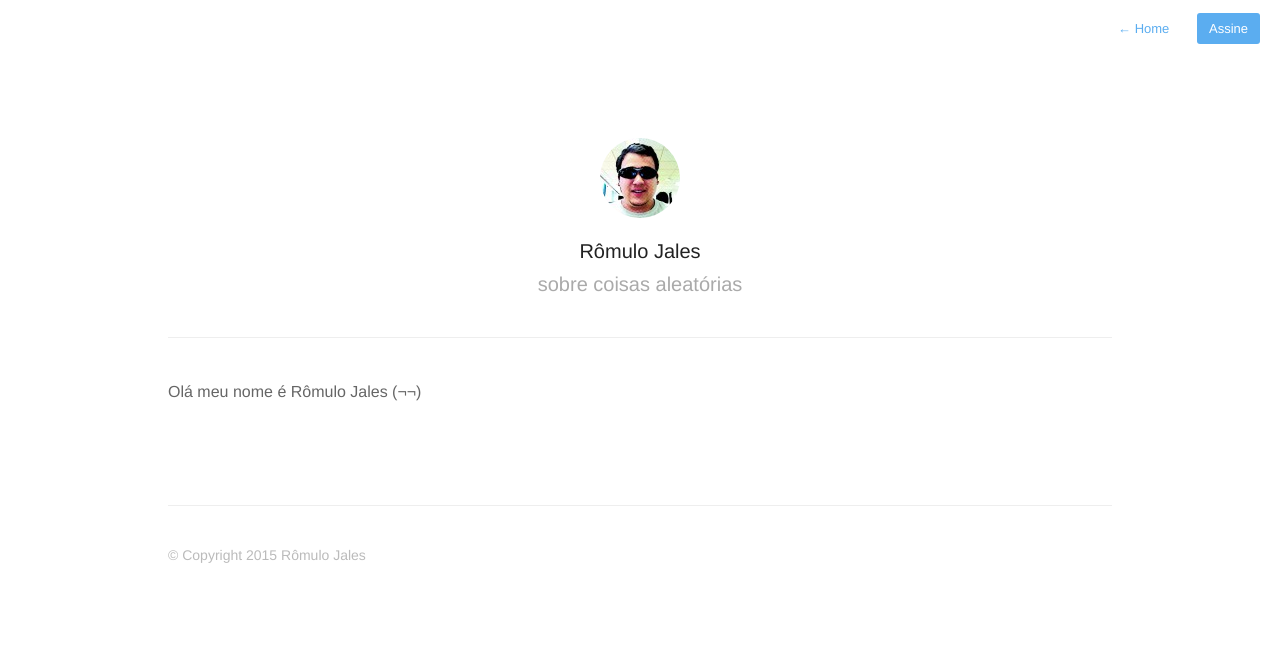
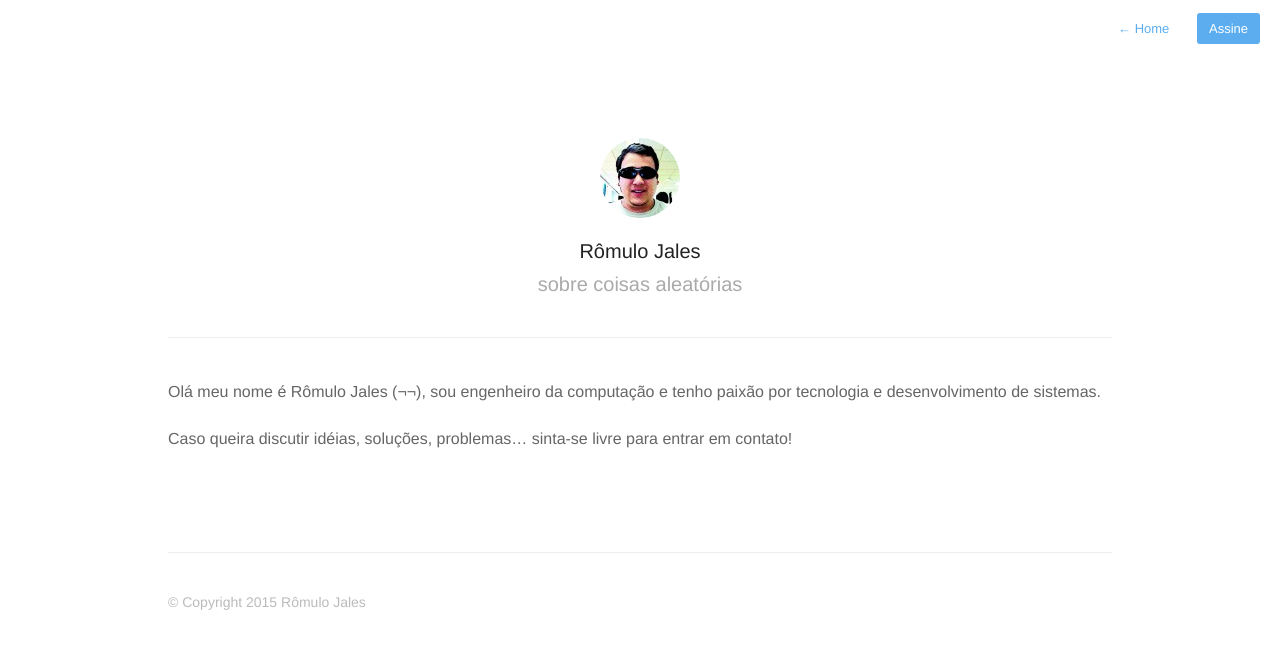
Before and after one commit to romulojales/romulojales.github.io, a Jekyll site: the page built from about.md, in a window 1280 px wide. Shown: the top 649 px of the page. Built offline with Jekyll 4.4.1, drawn with Linux system fonts in a browser that asks for light colours; nearby versions of some CDN libraries; Markdown is read by kramdown in place of the engine named in the settings.

Commit message:
fix about

```diff
--- a/about.md
+++ b/about.md
@@ -4,6 +4,8 @@ permalink: sobre/
 profile: true
 ---
 
-Olá meu nome é Rômulo Jales (¬¬)
+Olá meu nome é Rômulo Jales (¬¬), sou engenheiro da computação e tenho paixão por tecnologia e desenvolvimento de sistemas.
+
+Caso queira discutir idéias, soluções, problemas... sinta-se livre para entrar em contato!
 
 {% include footer.html %}
```
